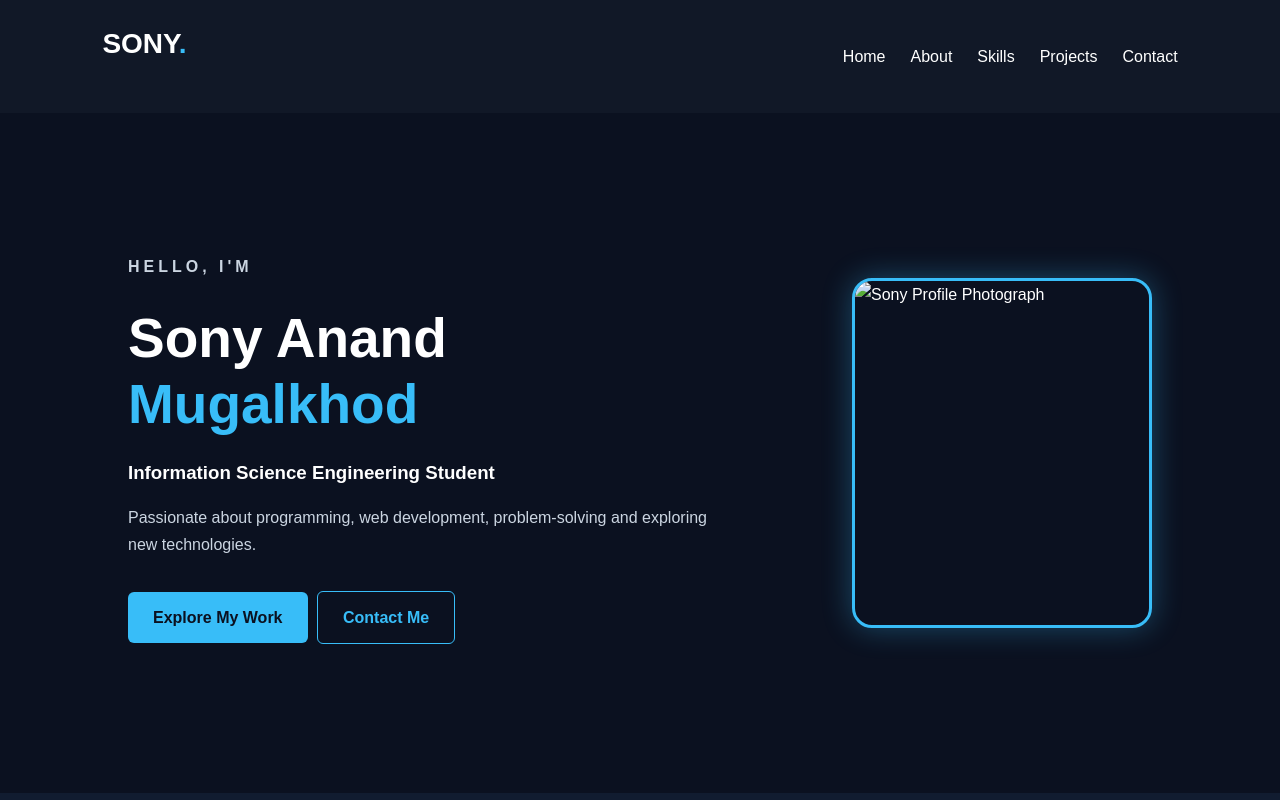
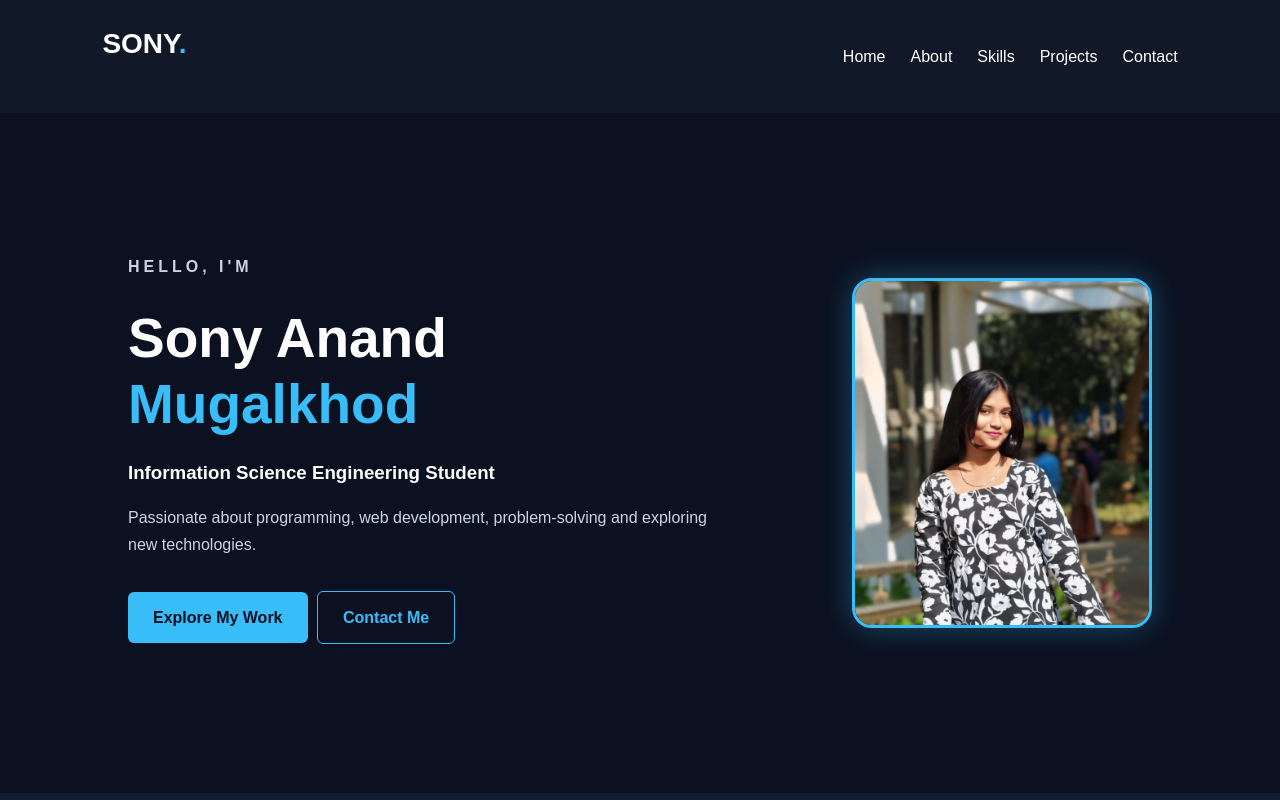
Before and after one commit to sonymugalkhod-coder/Sony-Portfolio, a plain HTML site: page index.html in a window 1280 px wide. Shown: the top 800 px of the page. Drawn offline with Linux system fonts and the light colour scheme; a script that the page names is missing.

Commit message:
Update index.html

```diff
--- a/index.html
+++ b/index.html
@@ -50,7 +50,7 @@
     </div>
 
     <div class="hero-image">
-        <img src="images/profile.jpg" alt="Sony Profile Photograph">
+       <img src="profile.jpg" alt="Sony Profile Photograph">
     </div>
 
 </section>
```
